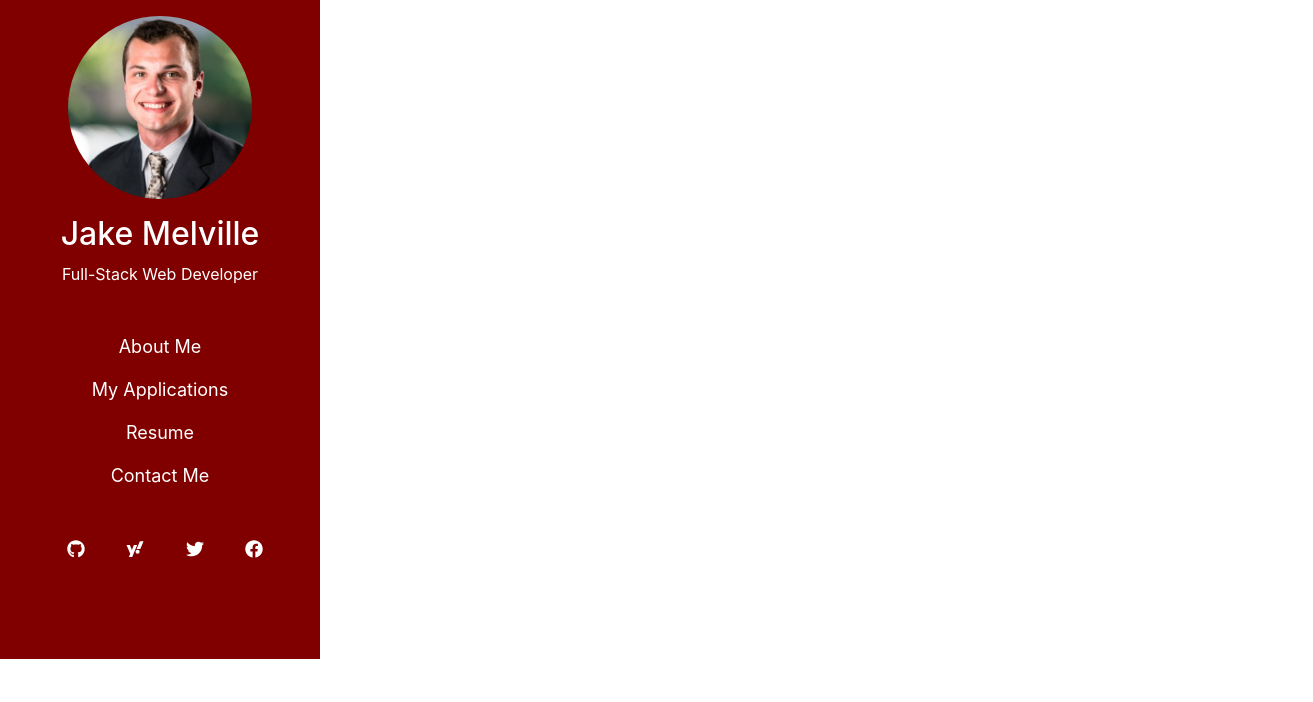
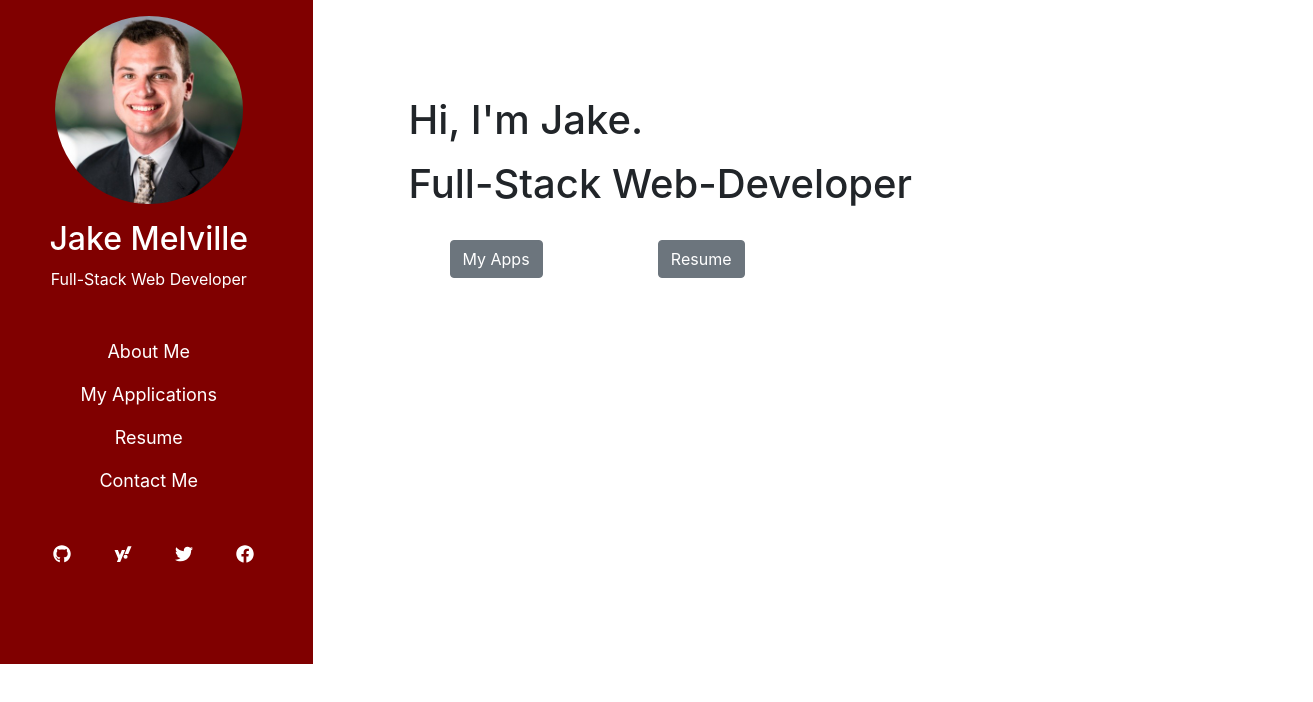
Before and after one commit to JakeMelville/portfolio-react, a React (Create React App) app in the folder portfolio/: page / in a window 1280 px wide. Shown: the top 702 px of the page, 1313 px wide, since content can reach past the window. Built offline with nearby package versions, Linux system fonts and the light colour scheme; the HTML template or start-up script is replaced by a standard one.

Commit message:
created main component

```diff
--- a/portfolio/src/components/Aside/index.js
+++ b/portfolio/src/components/Aside/index.js
@@ -6,7 +6,6 @@ import './assets/style/style.css'
 
 function Aside() {
     return (
-        <div id='body'>
             <div id="side" className="col-3" style={{
                 backgroundColor: 'maroon'
             }}>
@@ -18,7 +17,6 @@ function Aside() {
                 <Nav />
                 <Contact />
             </div>
-        </div>
 
     )
 }
--- /dev/null
+++ b/portfolio/src/components/Main/index.js
@@ -0,0 +1,64 @@
+import React from 'react'
+
+function Main() {
+    return (
+        <div id="welcome" className="col-9 w-100">
+            <div className="row w-100">
+                <h1 className="mt-5 pt-5 ml-5 pl-5 mb-3 col-12">Hi, I'm Jake.</h1>
+                <h1 className="ml-5 pl-5 mb-3 pb-3 col-12">Full-Stack Web-Developer</h1>
+                <div className="ml-5 pl-5 text-center col-3"><button id="appBtn" className="btn btn-secondary"><a
+                    href="apps.html">My
+                        Apps</a></button>
+                </div>
+                <div className="mr-5 pr-5 text-center col-3"><button id="resumeBtn"
+                    className="btn btn-secondary"><a href='./assets/images/JakeMelville_resume.pdf' target='_blank'>Resume</a></button>
+                </div>
+                <div id="aboutMe" className="col-9 mt-4 pt-4 ml-4 pl-4">
+                    <div className="row">
+                        <div className="col-12">
+                            <div id="aboutCard" className="card" hidden="true">
+                                <div className="card-body">
+                                    <h5 className="card-title text-center">About Me</h5>
+                                    <p className="card-text">My name is Jake Melville. I was born and raised in
+                                    Sparta, NJ. I am a full-stack developer based in the NYC Metropolitan
+                                    Area, specializing in the building and designing of applications,
+                                    websites and anything in between!
+                                        </p>
+                                    <p className="card-text text-left">
+                                        <strong>Front-End Skills:</strong> HTML, CSS, BootStrap, JavaScript, J Query, Responsive Design, Testing/ Debugging
+                                            <strong className="text-left">Back-End Skills:</strong> MySql, MongoDB, API
+                                        </p>
+
+                                    <a href="index.html" id="exitBtn" type="reset"
+                                        className="btn btn-primary">Exit</a>
+                                </div>
+                            </div>
+                        </div>
+                    </div>
+                    <div className="row">
+                        <div className="col-9">
+                            <div id="contactCard" className="card" hidden="true">
+                                <div className="card-body">
+                                    <h5 className="card-title text-center">Contact Me</h5>
+                                    <ul id="contactUl" className="card-text">
+                                        <li>GitHub: <a href="https://github.com/JakeMelville"
+                                            target="_blank">https://github.com/JakeMelville</a></li>
+                                        <li>Email: <a href="jake.melville15@gmail.com"
+                                            target="_blank">jake.melville15@gmail.com</a></li>
+                                        <li>Twitter: <a href="https://twitter.com/jakemelville6"
+                                            target="_blank">https://twitter.com/jakemelville6</a></li>
+                                    </ul>
+                                    <a href="index.html" id="exitBtn" type="reset"
+                                        className="btn btn-primary">Exit</a>
+                                </div>
+                            </div>
+                        </div>
+                    </div>
+                </div>
+            </div>
+        </div>
+
+    )
+}
+
+export default Main;
--- a/portfolio/src/pages/home/index.js
+++ b/portfolio/src/pages/home/index.js
@@ -1,10 +1,12 @@
 import React from 'react'
 import Aside from '../../components/Aside'
+import Main from '../../components/Main'
 
 function Home () {
     return(
-        <div>
+        <div className='row'>
             <Aside />
+            <Main />
         </div>
     )
 }
```
Also changed, not shown: portfolio/src/components/Main/Assets/style/style.css (added).
